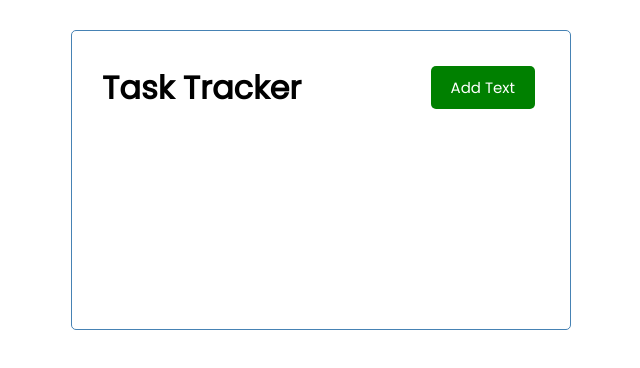
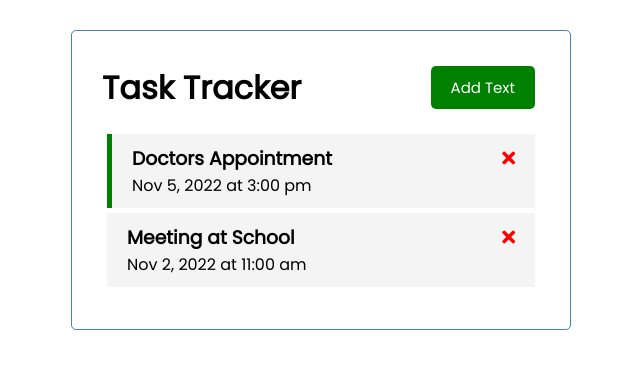
Before and after one commit to PratikDhungel/vue-project, a Vue app: page / in a window 1280 px wide. Shown: the top 368 px of the page, without its empty margins (319-959 px from the left). Built offline with nearby package versions, Linux system fonts and the light colour scheme.

Commit message:
Learning Vue JS: Basic task list and delete action

```diff
--- a/index.html
+++ b/index.html
@@ -1,9 +1,13 @@
 <!DOCTYPE html>
 <html lang="en">
   <head>
-    <meta charset="UTF-8">
-    <link rel="icon" href="/favicon.ico">
-    <meta name="viewport" content="width=device-width, initial-scale=1.0">
+    <meta charset="UTF-8" />
+    <link rel="icon" href="/favicon.ico" />
+    <link
+      rel="stylesheet"
+      href="https://cdnjs.cloudflare.com/ajax/libs/font-awesome/5.15.2/css/all.min.css"
+    />
+    <meta name="viewport" content="width=device-width, initial-scale=1.0" />
     <title>Vite App</title>
   </head>
   <body>
--- a/src/App.vue
+++ b/src/App.vue
@@ -1,16 +1,48 @@
 <template>
   <div class="container">
     <AppHeader title="Task Tracker" />
+    <Tasks @delete-task="deleteTask" :tasks="tasks" />
   </div>
 </template>
 
 <script>
 import AppHeader from './components/AppHeader.vue'
+import Tasks from './components/Tasks.vue'
 
 export default {
   name: 'App',
   components: {
     AppHeader,
+    Tasks,
+  },
+  data() {
+    return {
+      tasks: [],
+    }
+  },
+  methods: {
+    deleteTask(id) {
+      if (confirm('Are you sure?')) {
+        const filteredTasks = this.tasks.filter((task) => task.id !== id)
+        this.tasks = filteredTasks
+      }
+    },
+  },
+  created() {
+    this.tasks = [
+      {
+        id: 1,
+        text: 'Doctors Appointment',
+        day: 'Nov 5, 2022 at 3:00 pm',
+        reminder: true,
+      },
+      {
+        id: 2,
+        text: 'Meeting at School',
+        day: 'Nov 2, 2022 at 11:00 am',
+        reminder: false,
+      },
+    ]
   },
 }
 </script>
--- /dev/null
+++ b/src/components/Task.vue
@@ -0,0 +1,46 @@
+<template>
+  <div :class="[task.reminder ? 'reminder' : '', 'task']">
+    <h3>
+      {{ task.text }}
+      <i @click="onDelete(task)" class="fas fa-times"></i>
+    </h3>
+    <p>{{ task.day }}</p>
+  </div>
+</template>
+
+<script>
+export default {
+  name: 'Task',
+  props: {
+    task: Object,
+  },
+  methods: {
+    onDelete(task) {
+      this.$emit('delete-task', task)
+    },
+  },
+}
+</script>
+
+<style scoped>
+.fas {
+  color: red;
+}
+
+.task {
+  background: #f4f4f4;
+  margin: 5px;
+  padding: 10px 20px;
+  cursor: pointer;
+}
+
+.task.reminder {
+  border-left: 5px solid green;
+}
+
+.task h3 {
+  display: flex;
+  align-items: center;
+  justify-content: space-between;
+}
+</style>
--- /dev/null
+++ b/src/components/Tasks.vue
@@ -0,0 +1,20 @@
+<template>
+  <div :key="task.id" v-for="task in tasks">
+    <Task @delete-task="$emit('delete-task', task.id)" :task="task" />
+  </div>
+</template>
+
+<script>
+import Task from './Task.vue'
+
+export default {
+  name: 'Tasks',
+  props: {
+    tasks: Array,
+  },
+  components: {
+    Task,
+  },
+  emits: ['delete-task'],
+}
+</script>
```
